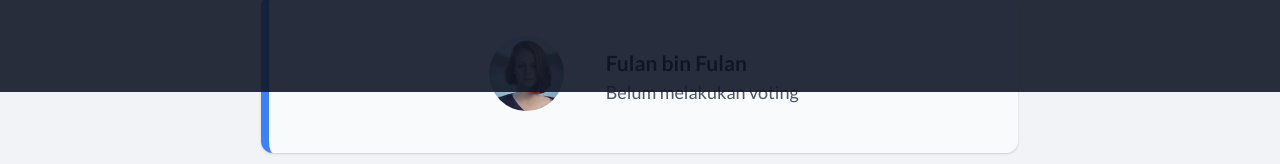
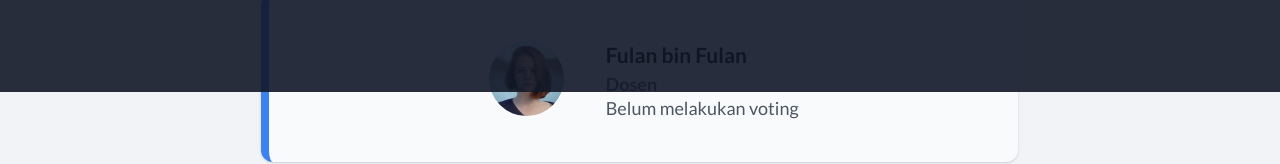
Before and after one commit to or-abdillh/evote-client, a Vue app: page / in a window 1280 px wide. Shown: the part 708-872 px from the top of the page. Built offline with nearby package versions, Linux system fonts and the light colour scheme; no server answers.

Commit message:
Update Home

```diff
--- a/src/views/Home.vue
+++ b/src/views/Home.vue
@@ -78,7 +78,7 @@
                   <div class="text-left">
                      <strong>{{ profile.fullname }}</strong>
                      <p class="font-bold text-gray-600">{{ profile.job }}</p>
-                     <p class="text-gray-600">{{ profile.status === 1 ? 'Sudah melakukan voting' : 'Belum melakukan voting' }}</p>
+                     <p class="text-gray-600">{{ profile.status ? 'Sudah melakukan voting' : 'Belum melakukan voting' }}</p>
                   </div>
                </div>
             </template>
@@ -111,8 +111,8 @@ const EventPasscode = usePasscode()
 //Render data profile from API
 const profile = ref({
    fullname: 'Fulan bin Fulan',
-   job_name: 'Dosen',
-   status_vote: 0
+   job: 'Dosen',
+   status: 0
 })
 
 //Get start time, finish time and get Event title, get Bnyak account yg sudah memilih
```
